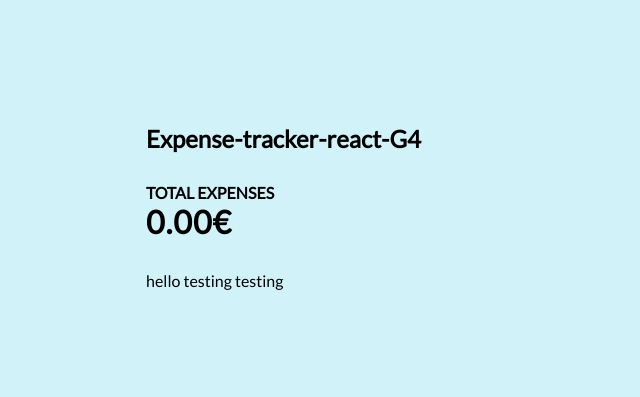
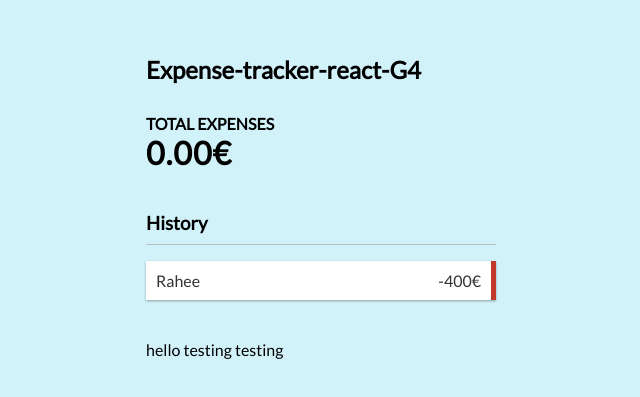
Before and after one commit to aarotukia/expense-tracker-react-G4, a React (Create React App) app: page / in a window 1280 px wide. Shown: the part 195-592 px from the top of the page, without its empty margins (319-959 px from the left). Built offline with nearby package versions, Linux system fonts and the light colour scheme.

Commit message:
Added base for list of expenses

```diff
--- a/src/App.js
+++ b/src/App.js
@@ -1,6 +1,7 @@
 import './App.css';
 import Header  from './components/Header';
 import TotalExpenses  from './components/TotalExpenses';
+import ExpenseList from './components/ExpenseList';
 
 function App() {
   return (
@@ -8,6 +9,7 @@
      <Header />
      <div className="container">
        <TotalExpenses />
+       <ExpenseList />
        </div>
  <p> hello testing testing</p>
     </div>
--- /dev/null
+++ b/src/components/ExpenseList.js
@@ -0,0 +1,17 @@
+import React from 'react'
+
+const ExpenseList = () => {
+  return (
+    <>
+        <h3>History</h3>
+      <ul id="list" class="list">
+      <li class="minus">
+          Rahee <span>-400€</span><button class="delete-btn">x</button>
+
+        </li>
+      </ul>
+    </>
+  )
+}
+
+export default ExpenseList
```
